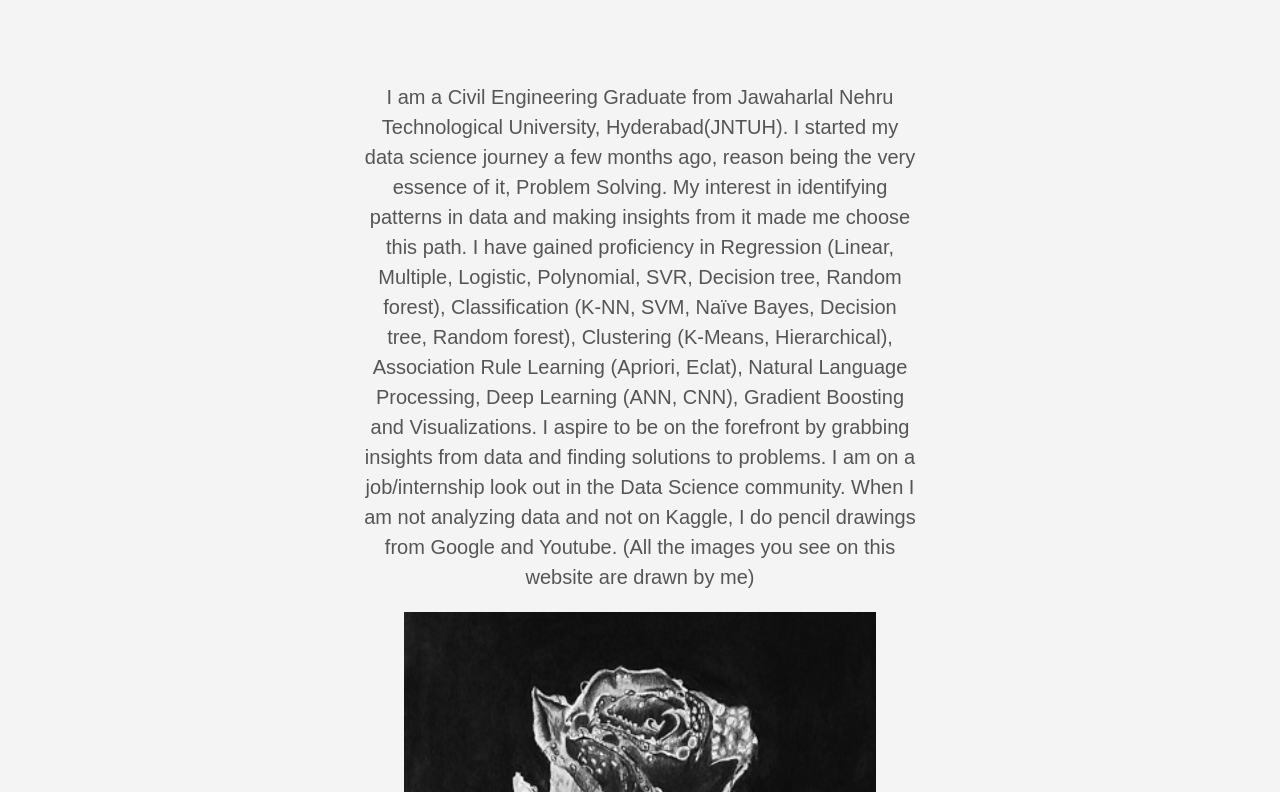
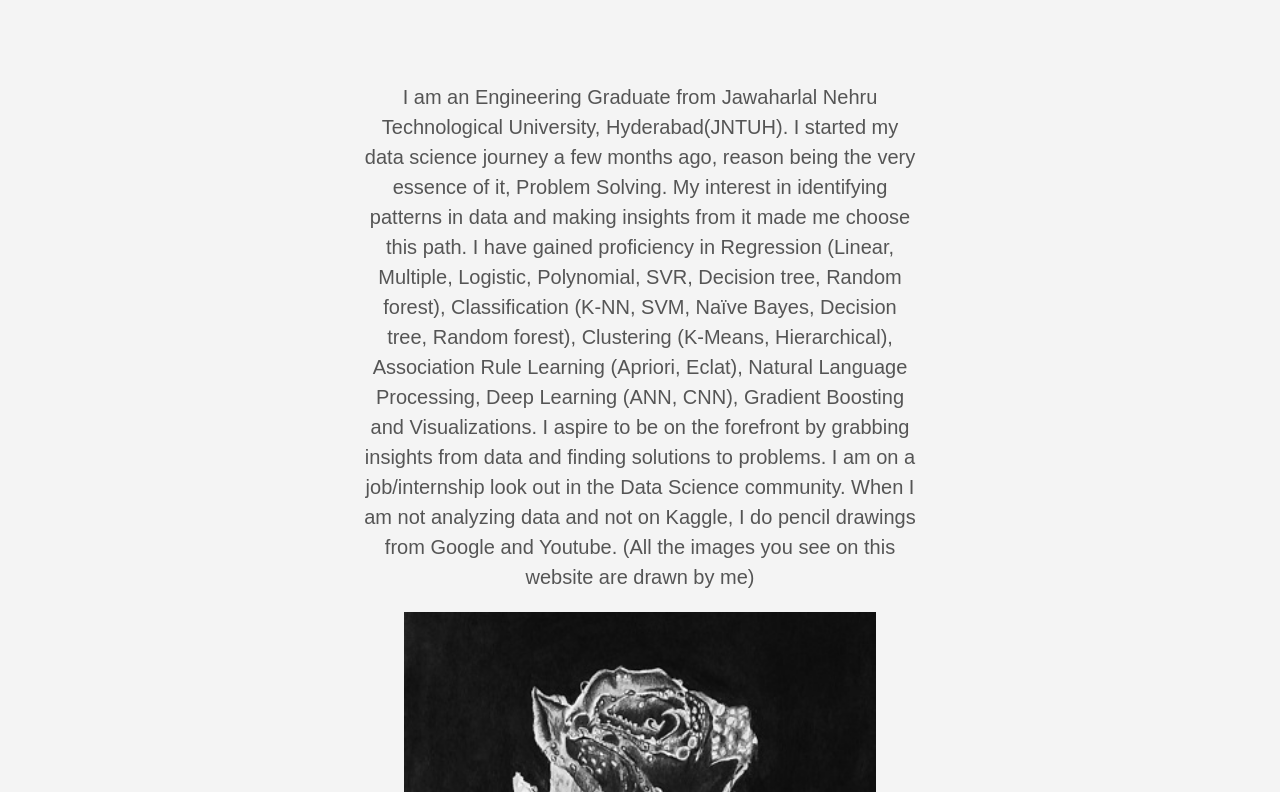
Before and after one commit to SafooraNaureen/Portfolio, a plain HTML site: page about/index.html in a window 1280 px wide. Shown: the part 590-1382 px from the top of the page. Drawn offline with Linux system fonts and the light colour scheme.

Commit message:
Update index.html

```diff
--- a/about/index.html
+++ b/about/index.html
@@ -143,7 +143,7 @@
     <main class="pb7" role="main">
 
   <article class="pa3 pa4-ns nested-copy-line-height nested-img">
-    <section class="cf ph3 ph5-l pv3 pv4-l f4 tc-l center measure-wide lh-copy mid-gray"><p>I am a Civil Engineering Graduate from Jawaharlal Nehru Technological University, Hyderabad(JNTUH). I started my data science journey a few months ago, reason being the very essence of it, Problem Solving. My interest in identifying patterns in data and making insights from it made me choose this path. I have gained proficiency in Regression (Linear, Multiple, Logistic, Polynomial, SVR, Decision tree, Random forest), Classification (K-NN, SVM, Naïve Bayes, Decision tree, Random forest), Clustering (K-Means, Hierarchical), Association Rule Learning (Apriori, Eclat), Natural Language Processing, Deep Learning (ANN, CNN), Gradient Boosting and Visualizations. I aspire to be on the forefront by grabbing insights from data and finding solutions to problems. I am on a job/internship look out in the Data Science community. When I am not analyzing data and not on Kaggle, I do pencil drawings from Google and Youtube. (All the images you see on this website are drawn by me)</p>
+    <section class="cf ph3 ph5-l pv3 pv4-l f4 tc-l center measure-wide lh-copy mid-gray"><p>I am an Engineering Graduate from Jawaharlal Nehru Technological University, Hyderabad(JNTUH). I started my data science journey a few months ago, reason being the very essence of it, Problem Solving. My interest in identifying patterns in data and making insights from it made me choose this path. I have gained proficiency in Regression (Linear, Multiple, Logistic, Polynomial, SVR, Decision tree, Random forest), Classification (K-NN, SVM, Naïve Bayes, Decision tree, Random forest), Clustering (K-Means, Hierarchical), Association Rule Learning (Apriori, Eclat), Natural Language Processing, Deep Learning (ANN, CNN), Gradient Boosting and Visualizations. I aspire to be on the forefront by grabbing insights from data and finding solutions to problems. I am on a job/internship look out in the Data Science community. When I am not analyzing data and not on Kaggle, I do pencil drawings from Google and Youtube. (All the images you see on this website are drawn by me)</p>
 <figure>
     <img src="https://safooranaureen.github.io/Portfolio/images/rose1.jpg"/>
 </figure>
```
